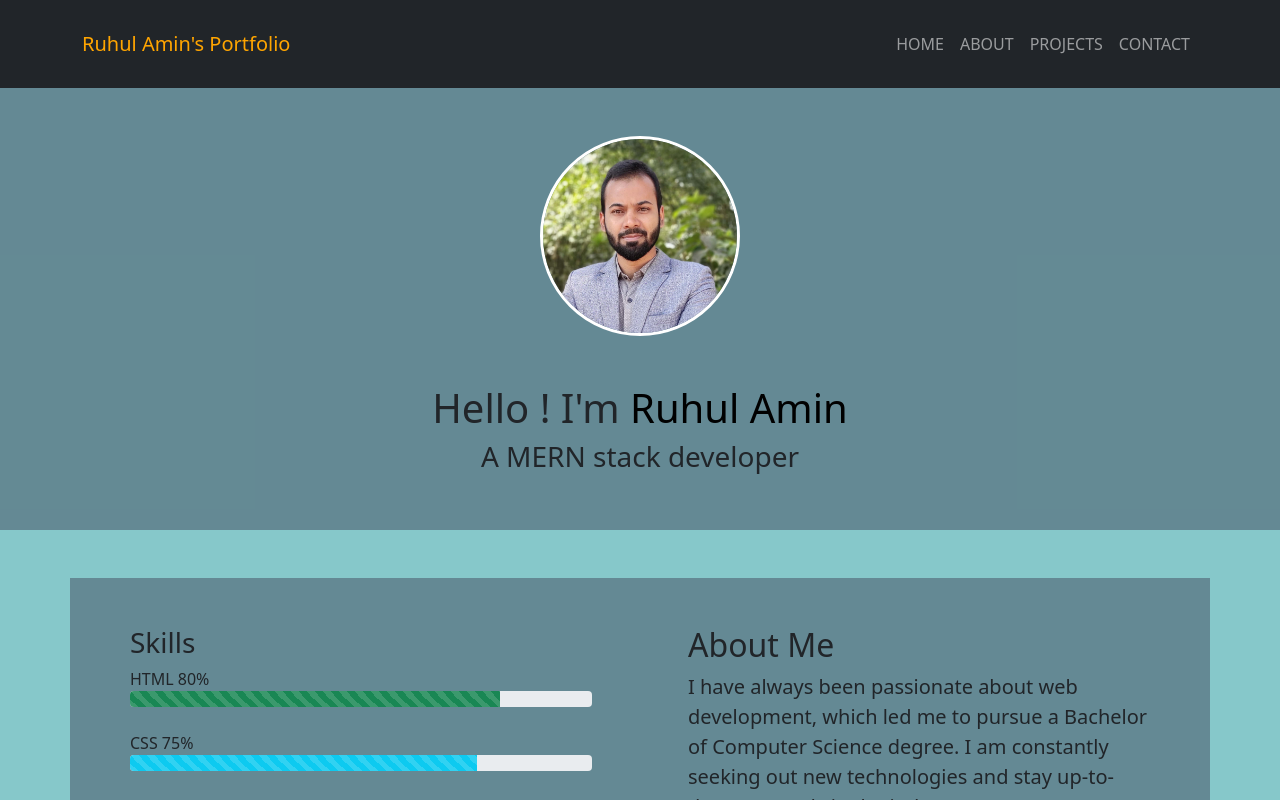
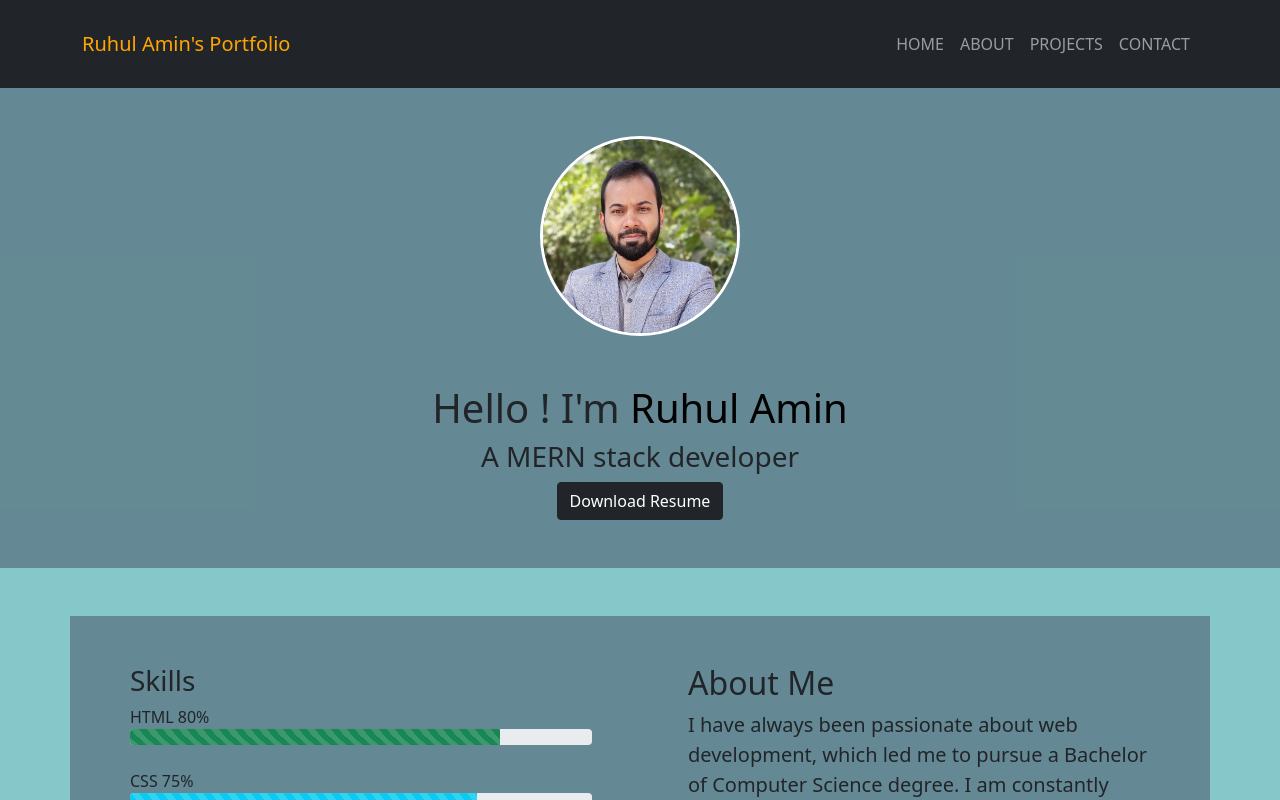
Before and after one commit to ruhulamin7/my-portfolio, a React (Create React App) app: page / in a window 1280 px wide. Shown: the top 800 px of the page. Built offline with nearby package versions, Linux system fonts and the light colour scheme.

Commit message:
download resume

```diff
--- a/src/components/Banner/Banner.js
+++ b/src/components/Banner/Banner.js
@@ -10,6 +10,18 @@
         Hello ! I'm <span style={{ color: "black" }}>Ruhul Amin</span>
       </h1>
       <h3 style={{ fontWeight: "300" }}>A MERN stack developer</h3>
+
+      <button className="btn btn-dark">
+        {" "}
+        <a
+          style={{ textDecoration: "none", color: "white" }}
+          className="watch-live"
+          href="https://drive.google.com/file/d/14kPP0Y2WNuayYaBDyYXpsXkD52hzrvji/view?usp=sharing"
+          target="_blank"
+        >
+          Download Resume
+        </a>
+      </button>
     </div>
   );
 };
```
